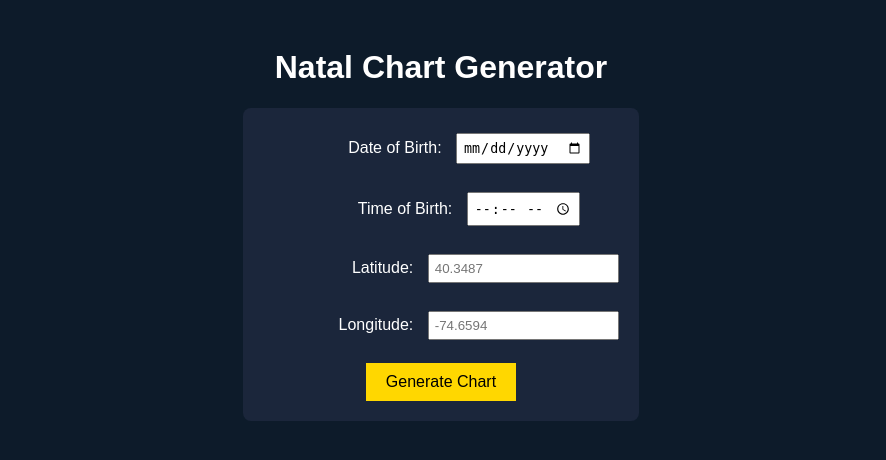
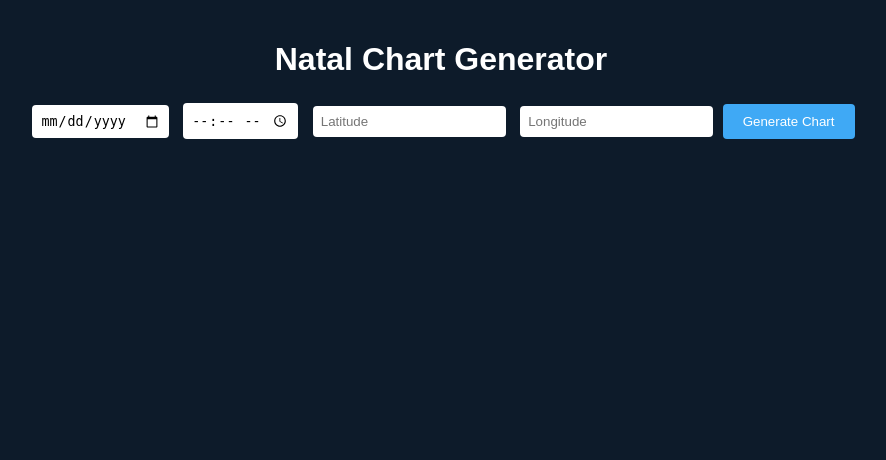
Before and after one commit to megwilkins/natal-chart-website, a Flask app: page / in a window 1280 px wide. Shown: the top 460 px of the page, without its empty margins (199-1085 px from the left). Run offline with Flask 2, Linux system fonts and the light colour scheme.

Commit message:
Update index.html

```diff
--- a/templates/index.html
+++ b/templates/index.html
@@ -1,40 +1,73 @@
-<!-- templates/index.html -->
 <!DOCTYPE html>
 <html lang="en">
 <head>
-  <meta charset="UTF-8">
-  <title>Natal Chart Generator</title>
-  <link rel="stylesheet" href="{{ url_for('static', filename='style.css') }}">
+    <meta charset="UTF-8">
+    <title>Natal Chart Generator</title>
+    <style>
+        body {
+            background-color: #0d1b2a;
+            color: white;
+            font-family: Arial, sans-serif;
+            text-align: center;
+            margin: 0;
+            padding: 20px;
+        }
+        h1 { margin-bottom: 20px; }
+        form { margin-bottom: 20px; }
+        input {
+            margin: 5px;
+            padding: 8px;
+            border-radius: 4px;
+            border: none;
+        }
+        button {
+            padding: 10px 20px;
+            background-color: #3FA9F5;
+            color: white;
+            border: none;
+            border-radius: 4px;
+            cursor: pointer;
+        }
+        table {
+            margin: 20px auto;
+            border-collapse: collapse;
+            font-family: monospace;
+            font-size: 16px;
+        }
+        td {
+            padding: 4px 12px;
+        }
+        .angle {
+            color: deepskyblue;
+            font-weight: bold;
+        }
+    </style>
 </head>
 <body>
-  <div class="container">
     <h1>Natal Chart Generator</h1>
-
-    {% if error %}
-      <p class="error">{{ error }}</p>
-    {% endif %}
-
-    <form method="post" action="/" enctype="multipart/form-data">
-      <label>Date of Birth:</label>
-      <input type="date" name="date" required><br><br>
-
-      <label>Time of Birth:</label>
-      <input type="time" name="time" required><br><br>
-
-      <label>Latitude:</label>
-      <input type="text" name="latitude" placeholder="40.3487" required><br><br>
-
-      <label>Longitude:</label>
-      <input type="text" name="longitude" placeholder="-74.6594" required><br><br>
-
-      <button type="submit">Generate Chart</button>
+    <form method="post">
+        <input type="date" name="date" required>
+        <input type="time" name="time" step="60" required>
+        <input type="number" step="any" name="latitude" placeholder="Latitude" required>
+        <input type="number" step="any" name="longitude" placeholder="Longitude" required>
+        <button type="submit">Generate Chart</button>
     </form>
 
     {% if chart_url %}
-      <h2>Your Natal Chart</h2>
-      <img src="{{ chart_url }}" alt="Natal Chart" style="max-width:90%;border:1px solid #ccc;">
-      <p><a href="{{ chart_url }}" download>Download PNG</a></p>
+        <h2>Your Chart</h2>
+        <img src="{{ chart_url }}" alt="Natal Chart" width="600">
     {% endif %}
-  </div>
+
+    {% if planet_table %}
+        <h3>Planetary Positions</h3>
+        <table>
+            {% for symbol, position, name in planet_table %}
+            <tr>
+                <td class="{% if name in ['Ascendant','Midheaven'] %}angle{% endif %}">{{ symbol }}</td>
+                <td class="{% if name in ['Ascendant','Midheaven'] %}angle{% endif %}">{{ position }}</td>
+            </tr>
+            {% endfor %}
+        </table>
+    {% endif %}
 </body>
 </html>
```
